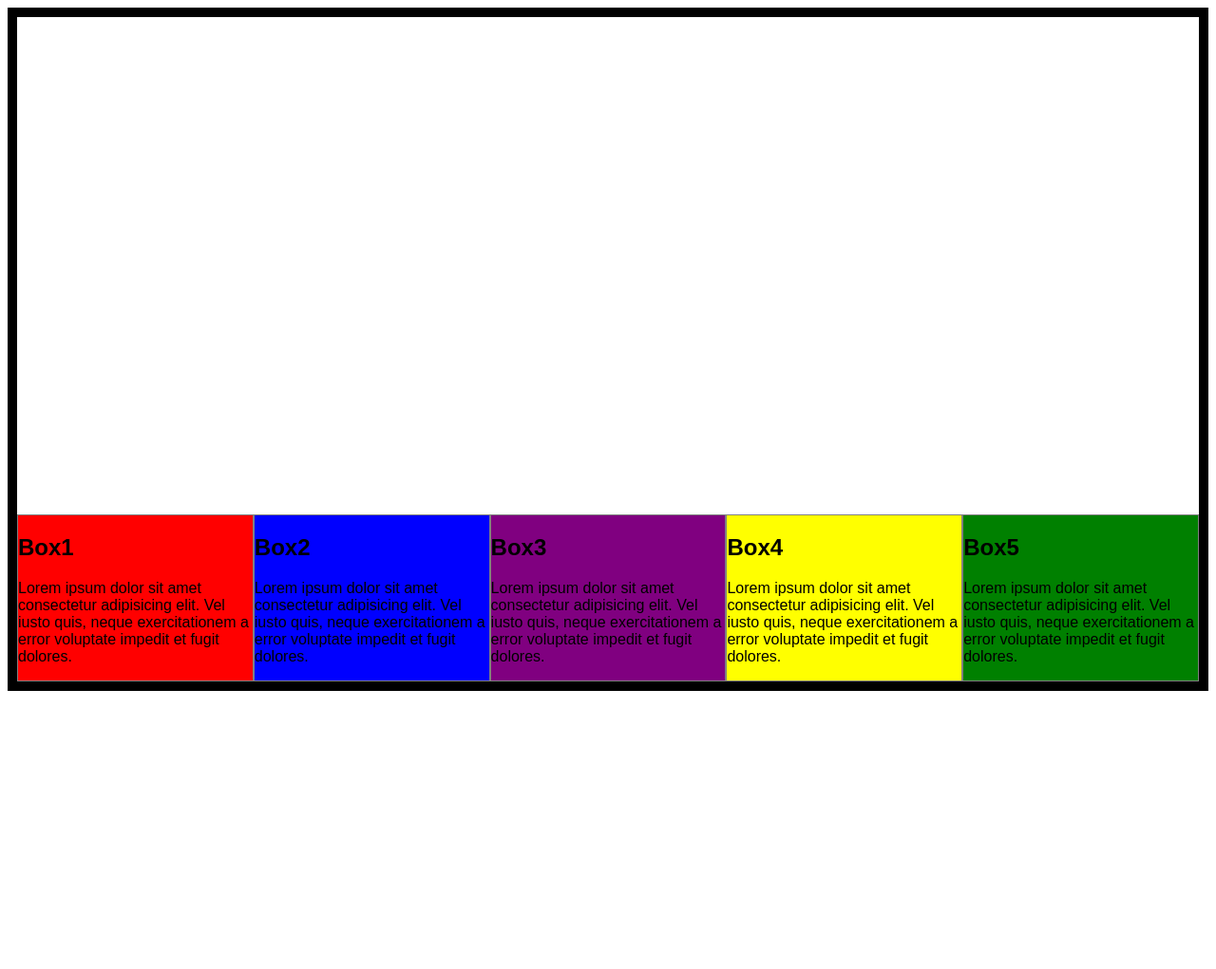
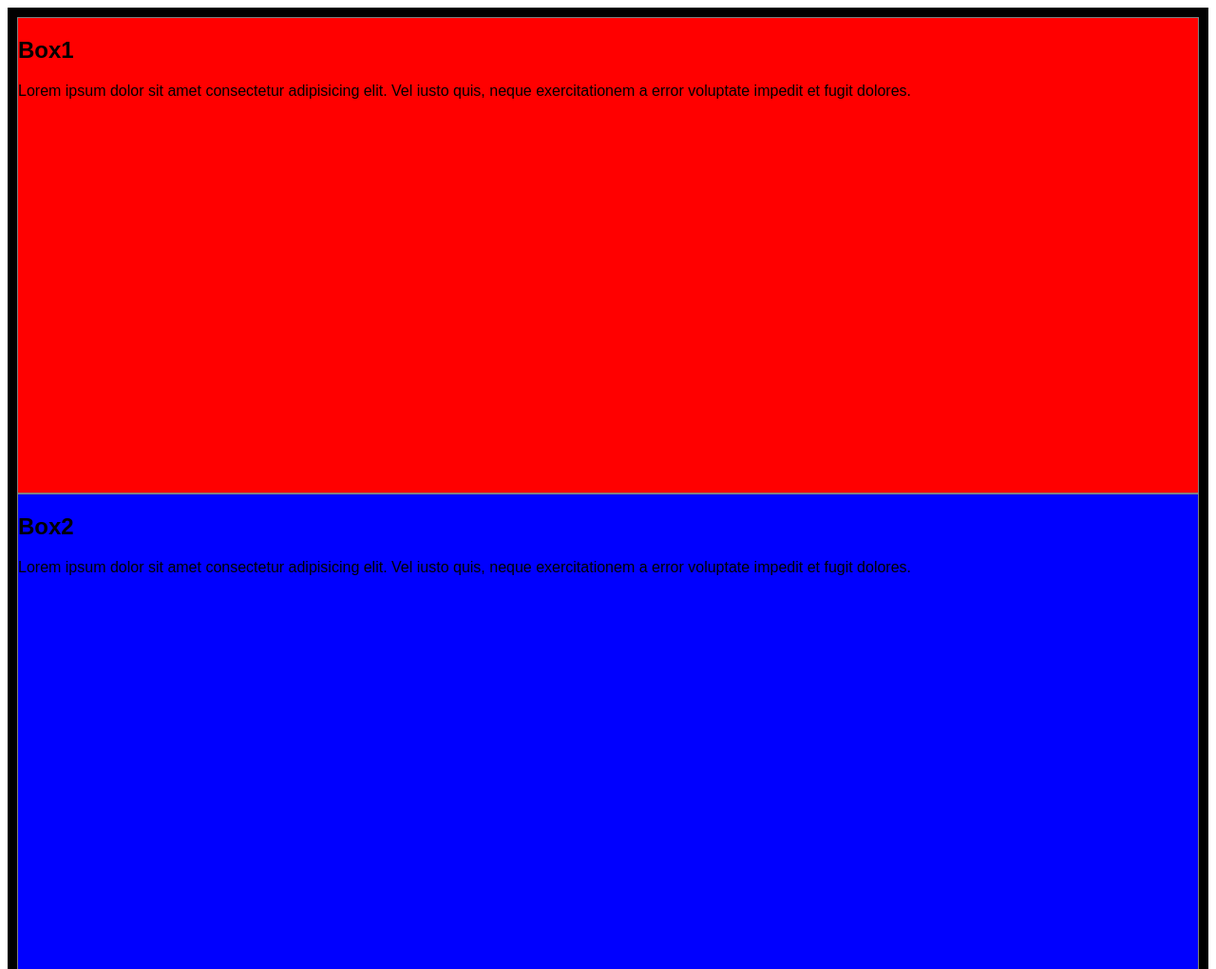
Before and after one commit to SahilM1998/Lerning-HTML-and-CSS, a plain HTML site: page Flexbox/index1.html in a window 1280 px wide. Shown: the top 1021 px of the page at 95% size. Before the commit the page ends 800 px from the top, so only its background shows below. Drawn offline with Linux system fonts and the light colour scheme.

Commit message:
Learning Flexbox

```diff
--- a/Flexbox/style1.css
+++ b/Flexbox/style1.css
@@ -16,32 +16,53 @@ body {
 
   /* justify-content: space-around; */
 
-  height: 700px;
-  align-items: flex-end;
+  /* height: 700px;
+  align-items: flex-end; */
+  /*
+  height: 400px;
+  flex-wrap: wrap;
+  align-items: flex-start;
+  align-content: space-around;
+  justify-content: space-between; */
+
+  /* flex-flow: column wrap; */
+
+  /* height: 700px;
+  align-items: center;
+  justify-content: space-between; */
+  flex-wrap: wrap;
+  flex-direction: column;
 }
 
 .box {
   border: 1px solid gray;
   /* width: 100px; */
+  flex-basis: 500px;
 }
 
 .box1 {
   background: red;
+  /* order: 34; */
 }
 .box2 {
   background: blue;
+  /* align-self: stretch; */
+  /* order: 1; */
 }
 
 .box3 {
   background: purple;
+  /* order: 14; */
 }
 
 .box4 {
   background: yellow;
+  /* order: 6; */
 }
 
 .box5 {
   background: green;
+  /* order: 0; */
 }
 
 /* flex container
@@ -70,14 +91,27 @@ by default nowrap
 
 Justify Content it will aling flex item toward main axis
 start,end ,center, space-between, space-around
-
 it works around main axis
 
 Align Items
 by default it is stretch
 flex-start,end ,center
+it work around cross axis
 
-it work around cross axis
+Align Content
+when we have multiple rows
+it works on cross axis
+
+flex flow => direction + wrap
+
+
+Align Self
+flex Item ki properties
+
+Order
+by default order is 0
+
+Flex-Basis initial length of main item towards main axis
 
 
 
```
